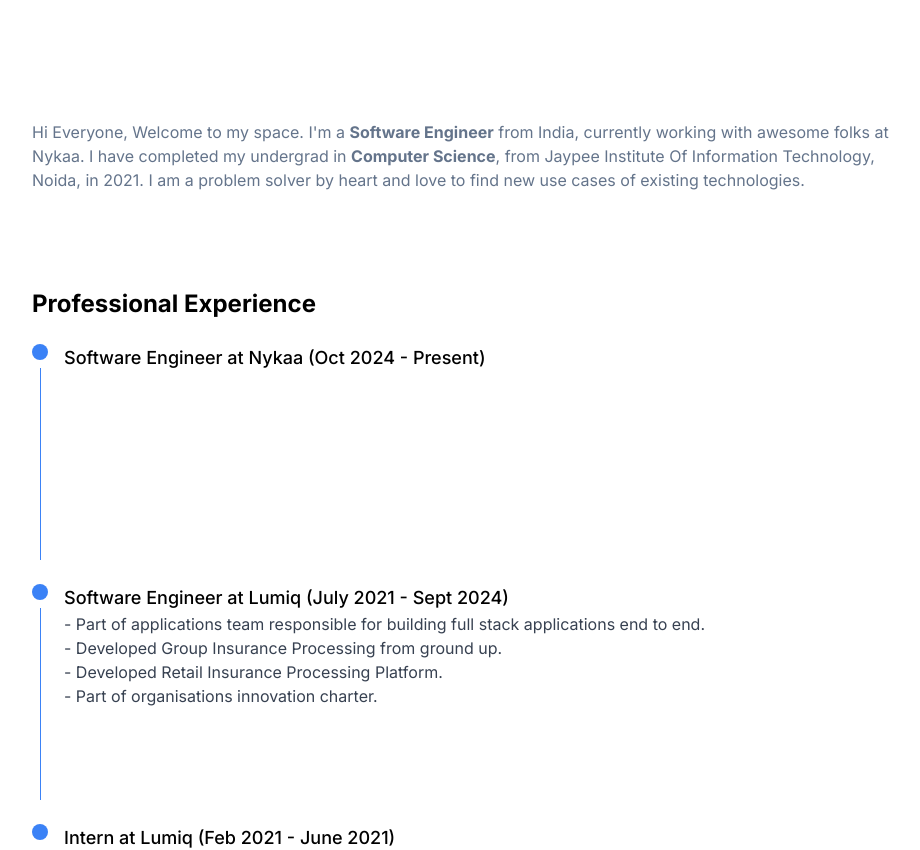
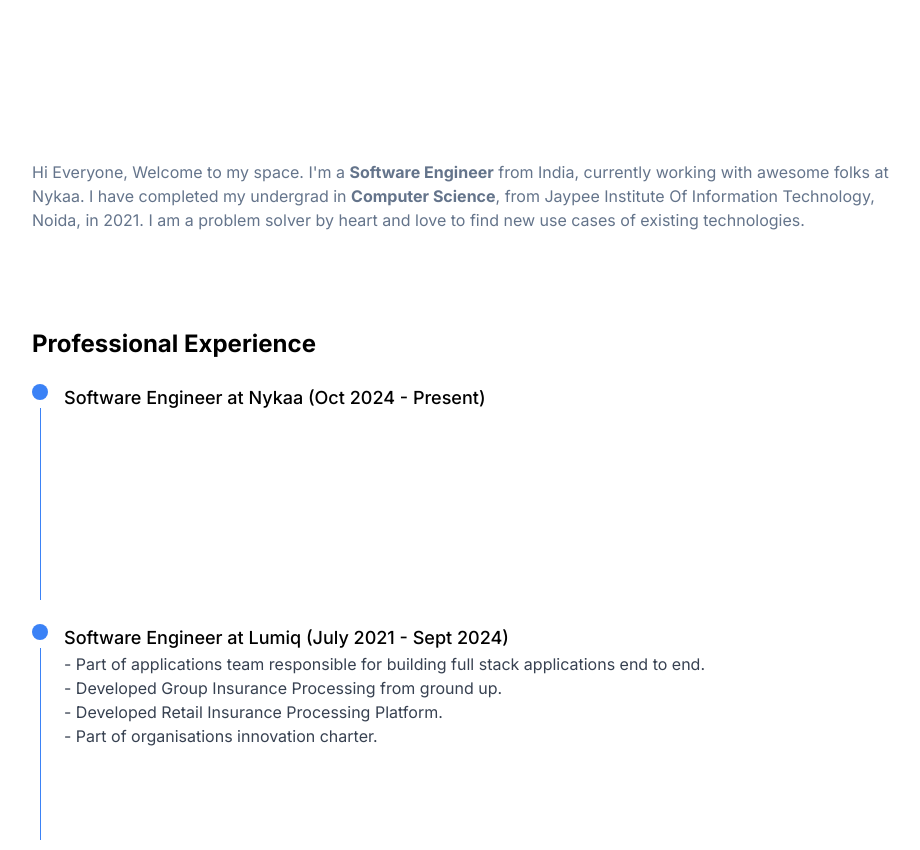
Before and after one commit to abhishekp6/portfolio, a Next.js app: page / in a window 1280 px wide. Shown: the part 328-1178 px from the top of the page, without its empty margins (160-1080 px from the left). Built offline with nearby package versions, Linux system fonts and the light colour scheme.

Commit message:
feat: add fade in animation on section entry

```diff
--- a/app/Components/Body.tsx
+++ b/app/Components/Body.tsx
@@ -1,5 +1,38 @@
+"use client";
+
+import { useEffect, useRef } from "react";
 import Image from "next/image";
 import Link from "next/link";
+
+// Utility hook for fade-in animation
+const useFadeInOnScroll = () => {
+  const ref = useRef<HTMLDivElement | null>(null);
+
+  useEffect(() => {
+    const observer = new IntersectionObserver(
+      (entries) => {
+        entries.forEach((entry) => {
+          if (entry.isIntersecting) {
+            entry.target.classList.add("opacity-100", "translate-y-0");
+          }
+        });
+      },
+      { threshold: 0.1 }
+    );
+
+    if (ref.current) {
+      observer.observe(ref.current);
+    }
+
+    return () => {
+      if (ref.current) {
+        observer.unobserve(ref.current);
+      }
+    };
+  }, []);
+
+  return ref;
+};
 
 interface SectionProps {
   id: string;
@@ -7,12 +40,20 @@
   children: React.ReactNode;
 }
 
-const Section: React.FC<SectionProps> = ({ id, title, children }) => (
-  <div id={id} className="mt-24">
-    <div className="text-2xl font-bold">{title}</div>
-    <div className="mt-6">{children}</div>
-  </div>
-);
+const Section: React.FC<SectionProps> = ({ id, title, children }) => {
+  const ref = useFadeInOnScroll();
+
+  return (
+    <div
+      id={id}
+      ref={ref}
+      className="mt-24 opacity-0 translate-y-10 transition-all duration-[1200ms]"
+    >
+      <div className="text-2xl font-bold">{title}</div>
+      <div className="mt-6">{children}</div>
+    </div>
+  );
+};
 
 interface Checkpoint {
   id: number;
@@ -180,9 +221,15 @@
     },
   ];
 
+  const aboutRef = useFadeInOnScroll();
+
   return (
     <div className="h-full w-full max-w-full box-border px-4 sm:px-8 md:px-16 lg:px-32 xl:px-48">
-      <div id="about" className="text-center sm:text-left">
+      <div
+        id="about"
+        ref={aboutRef}
+        className="text-center sm:text-left opacity-0 translate-y-10 transition-all duration-[1200ms]"
+      >
         <div className="text-slate-500">
           Hi Everyone, Welcome to my space. I&apos;m a{" "}
           <span className="font-bold">Software Engineer</span> from India,
```
